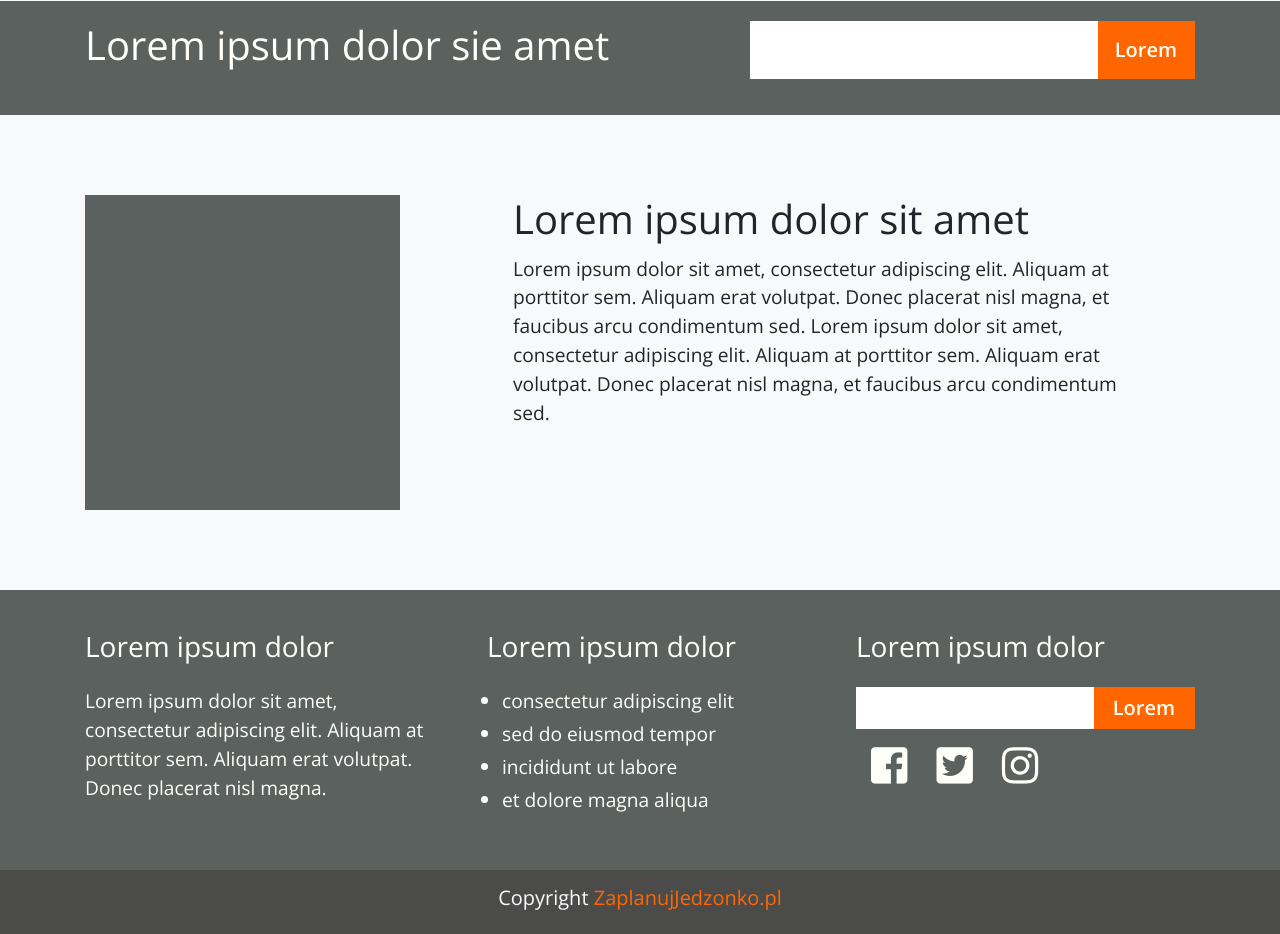
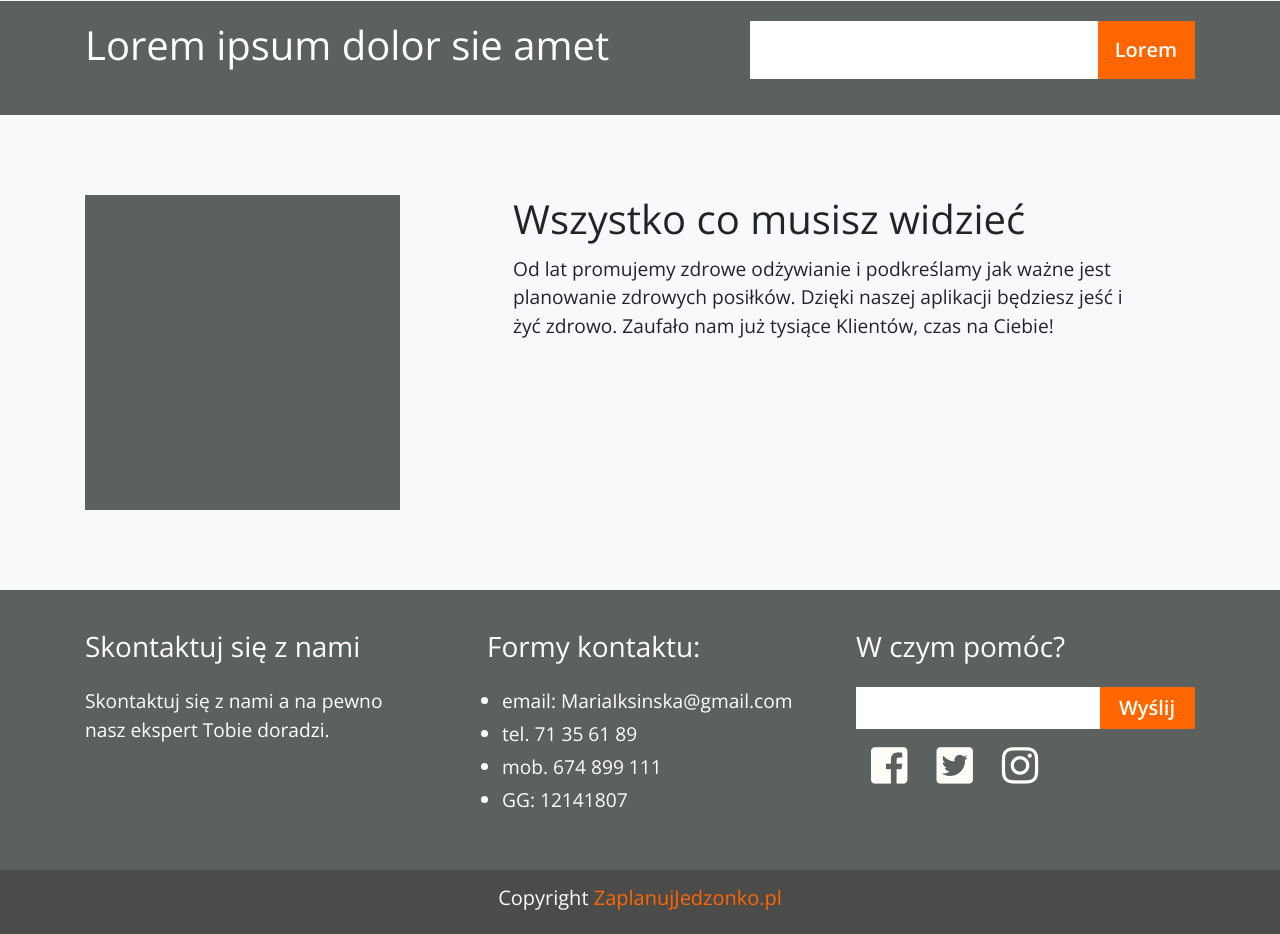
Before and after one commit to Luba-dotcam/Jedzonko, a Django app: template jedzonko/templates/index.html in a window 1280 px wide. Shown: the part 1265-2199 px from the top of the page. Run offline with Django 3.2, Linux system fonts and the light colour scheme; the template is opened without the code that fills it, so the values that code supplies are empty; some libraries are stand-ins or nearby versions; some web fonts are replaced.

Commit message:
Add content 'o aplikacji' 'kontakt'

```diff
--- a/jedzonko/templates/index.html
+++ b/jedzonko/templates/index.html
@@ -155,11 +155,10 @@
                 </div>
 
                 <div class="col-7 ml-4">
-                    <h1 class="pb-1">Lorem ipsum dolor sit amet</h1>
-                    <p>Lorem ipsum dolor sit amet, consectetur adipiscing elit. Aliquam at porttitor sem. Aliquam erat
-                        volutpat. Donec placerat nisl magna, et faucibus arcu condimentum sed. Lorem ipsum dolor sit
-                        amet, consectetur adipiscing elit. Aliquam at porttitor sem. Aliquam erat volutpat. Donec
-                        placerat nisl magna, et faucibus arcu condimentum sed.
+                    <h1 class="pb-1">Wszystko co musisz widzieć</h1>
+                    <p>Od lat promujemy zdrowe odżywianie i podkreślamy jak ważne jest planowanie zdrowych posiłków.
+                        Dzięki naszej aplikacji będziesz jeść i żyć zdrowo.
+                        Zaufało nam już tysiące Klientów, czas na Ciebie!
                     </p>
                 </div>
             </div>
@@ -170,26 +169,26 @@
         <div class="container">
             <div class="row">
                 <div class="col">
-                    <h3 class="mb-4">Lorem ipsum dolor</h3>
-                    <p>Lorem ipsum dolor sit amet, consectetur adipiscing elit. Aliquam at porttitor sem.  Aliquam erat volutpat. Donec placerat nisl magna.</p>
+                    <h3 class="mb-4">Skontaktuj się z nami</h3>
+                    <p>Skontaktuj się z nami a na pewno nasz ekspert Tobie doradzi.</p>
                 </div>
                 <div class="col pl-4 ml-4">
-                    <h3 class="mb-4">Lorem ipsum dolor</h3>
+                    <h3 class="mb-4">Formy kontaktu:</h3>
                     <ul class="container">
-                        <li>consectetur adipiscing elit</li>
-                        <li>sed do eiusmod tempor</li>
-                        <li>incididunt ut labore</li>
-                        <li>et dolore magna aliqua</li>
+                        <li>email: MariaIksinska@gmail.com</li>
+                        <li>tel. 71 35 61 89</li>
+                        <li>mob. 674 899 111</li>
+                        <li>GG: 12141807</li>
                     </ul>
                 </div>
                 <div class="col">
-                    <h3 class="mb-4">Lorem ipsum dolor</h3>
+                    <h3 class="mb-4">W czym pomóc?</h3>
                     <div class="input-group mb-3">
                         <input type="text" class="form-control border-0 rounded-0" placeholder=""
                             aria-label="Recipient's username" aria-describedby="basic-addon2">
                         <div class="input-group-append">
                             <button class="input-group-text btn-color border-0 rounded-0" type="submit" id="basic-addon2"><a
-                                    href="index.html">Lorem</a></button>
+                                    href="index.html">Wyślij</a></button>
                         </div>
                     </div>
                     <div class="container d-flex-row">
```
